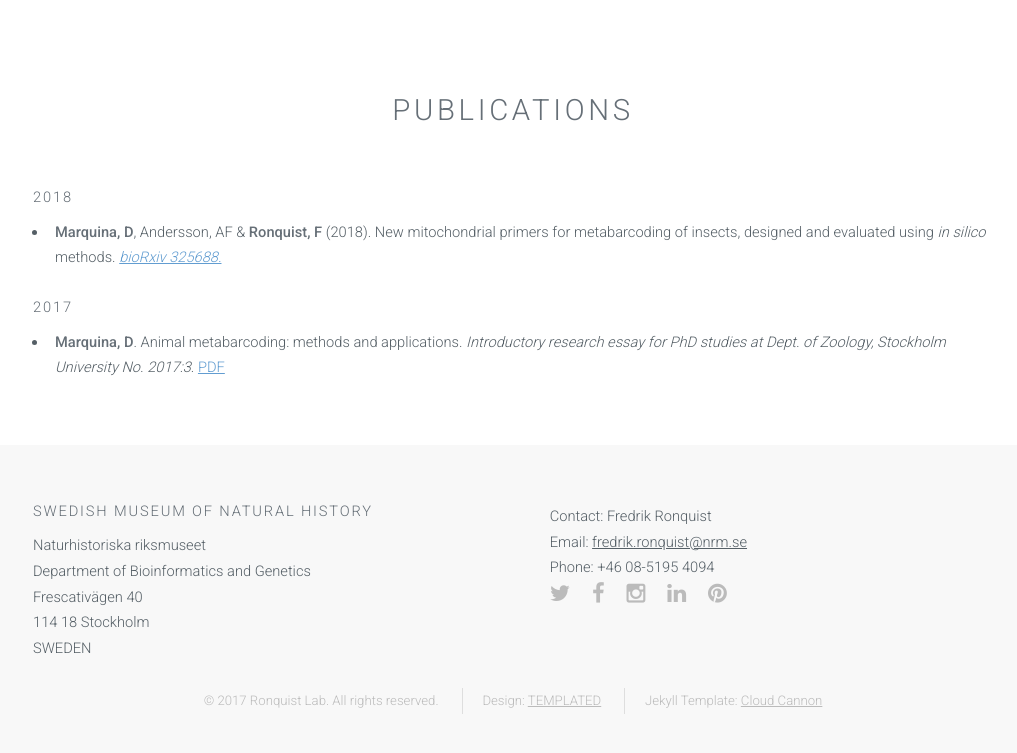
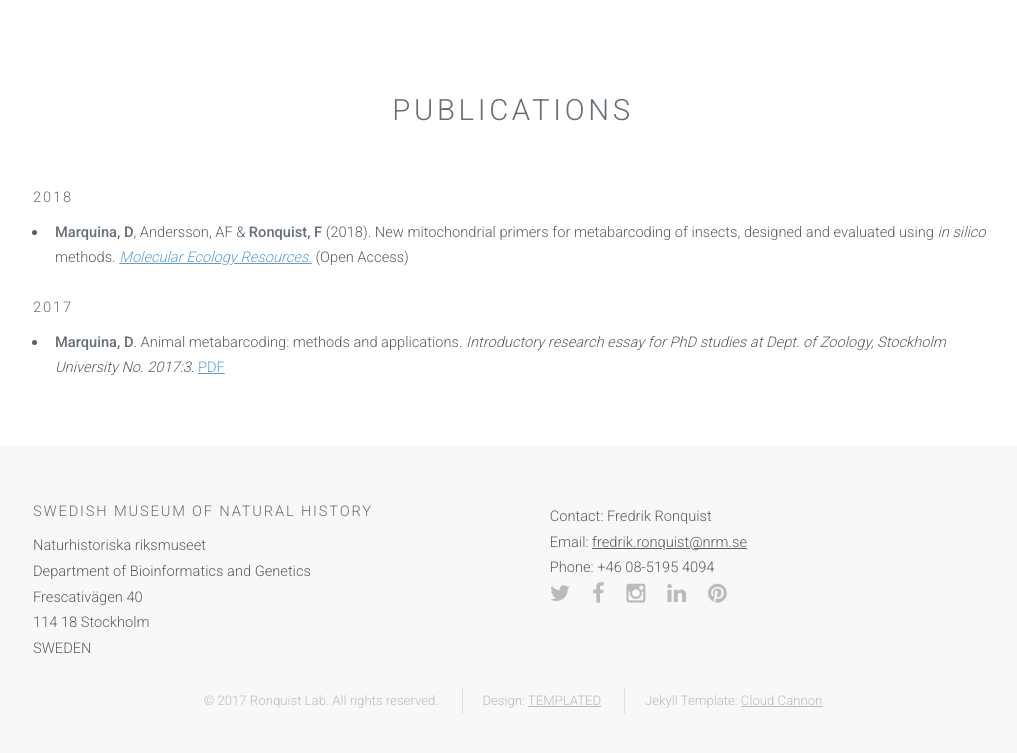
Before and after one commit to ronquistlab/ronquistlab.github.io, a Jekyll site: the page built from publications.html, in a window 1280 px wide and 1227 px high. Shown: the part 455-1208 px from the top of the window, without its empty margins (127-1144 px from the left). Built offline with Jekyll 4.4.1, drawn with Linux system fonts in a browser that asks for light colours.

Commit message:
Update publications.html

```diff
--- a/publications.html
+++ b/publications.html
@@ -11,7 +11,7 @@ layout: default
       <div class="container">
         <h1>2018</h1>
             <ul>
-                  <li><strong>Marquina, D</strong>, Andersson, AF & <strong>Ronquist, F</strong> (2018). New mitochondrial primers for metabarcoding of insects, designed and evaluated using <em>in silico</em> methods. <a href="https://doi.org/10.1101/325688"><em>bioRxiv 325688.</em></a></li>
+                  <li><strong>Marquina, D</strong>, Andersson, AF & <strong>Ronquist, F</strong> (2018). New mitochondrial primers for metabarcoding of insects, designed and evaluated using <em>in silico</em> methods. <a href="https://doi.org/10.1111/1755-0998.12942"><em>Molecular Ecology Resources.</em></a> (Open Access)</li>
             </ul>
 
         <h1>2017</h1>
```
